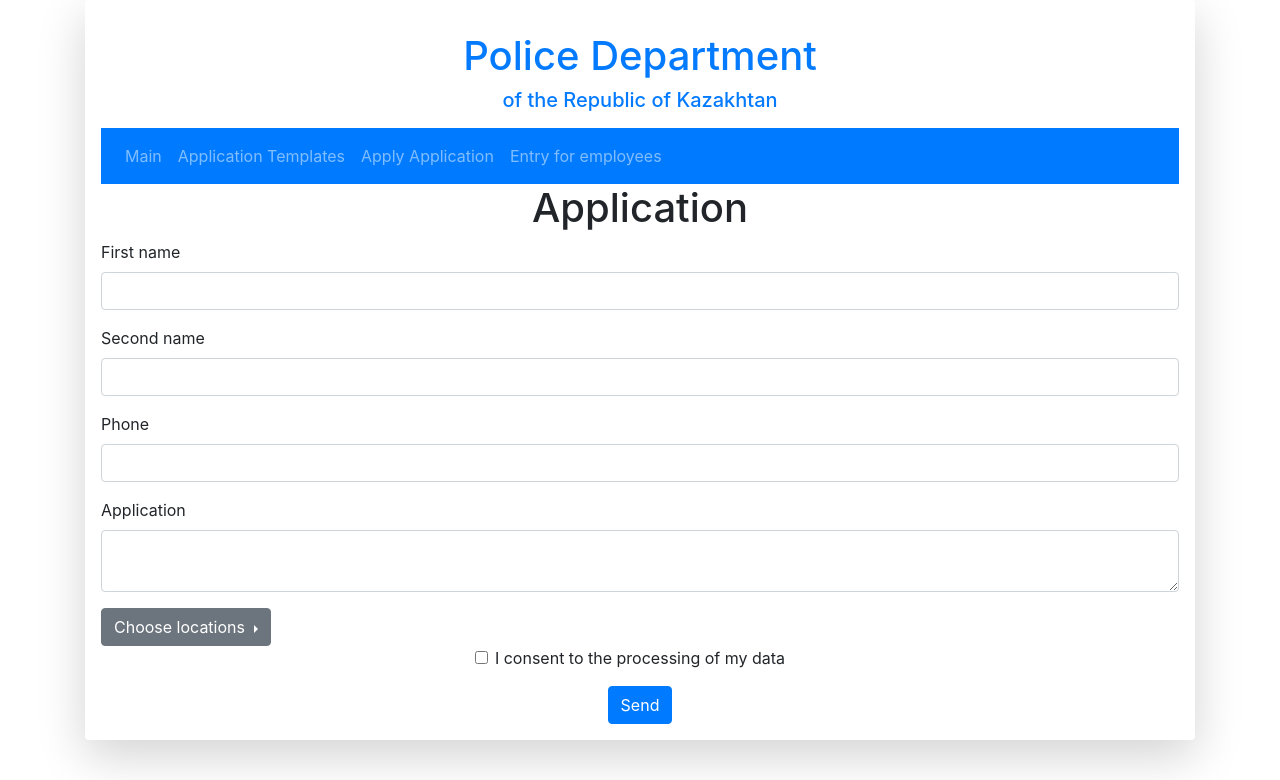
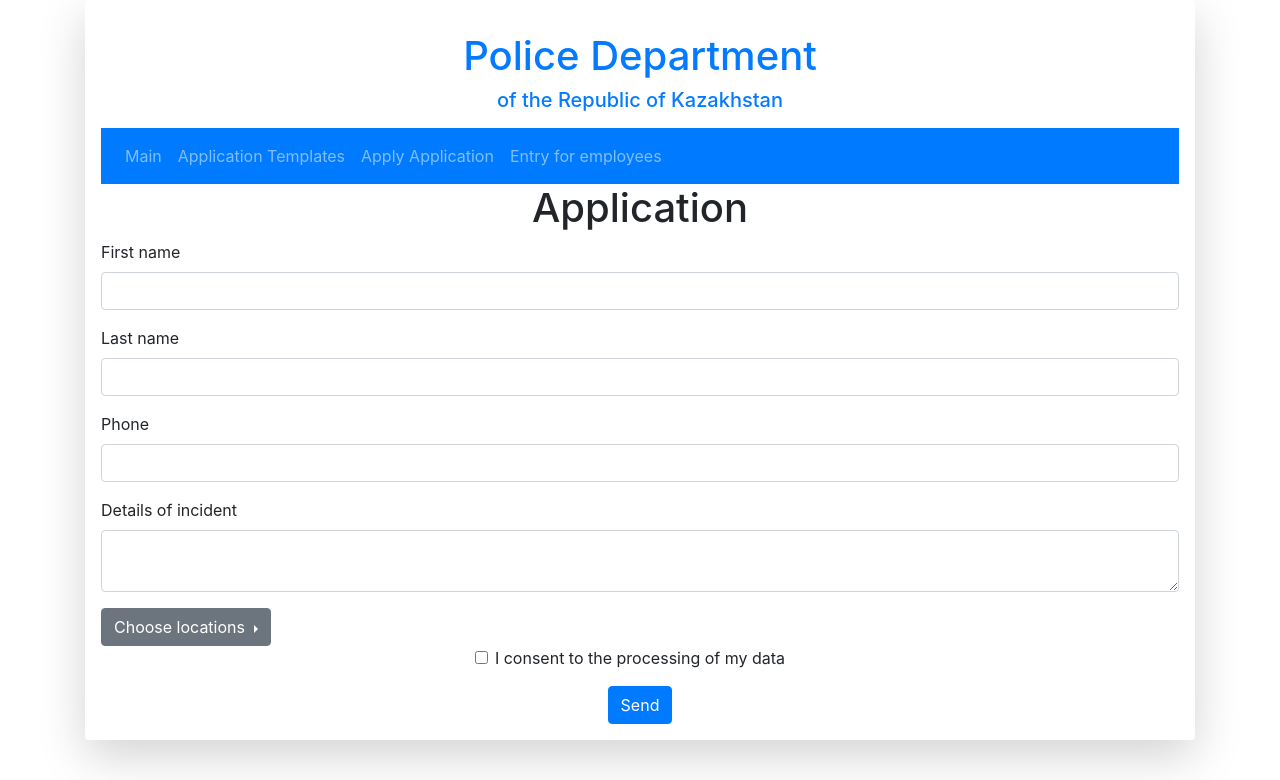
Before and after one commit to YuliaChornenko/police-department-portal, a Flask app: page /application in a window 1280 px wide. Shown: the top 780 px of the page. Run offline with Flask 2, Linux system fonts and the light colour scheme; some libraries are stand-ins or nearby versions.

Commit message:
12th commit

```diff
--- a/app/forms.py
+++ b/app/forms.py
@@ -25,9 +25,9 @@ class RegistrationForm(FlaskForm):
 
 class ApplicationForm(FlaskForm):
     first_name = StringField('First name', [validators.Length(min=4, max=60)])
-    second_name = StringField('Second name', [validators.Length(min=4, max=60)])
+    second_name = StringField('Last name', [validators.Length(min=4, max=60)])
     phone = StringField('Phone')
     location = StringField('Location')
-    application = TextAreaField('Application')
+    application = TextAreaField('Details of incident')
     accept_tos = BooleanField('I consent to the processing of my data',
                               [DataRequired()])
--- a/app/templates/base.html
+++ b/app/templates/base.html
@@ -23,7 +23,7 @@
             <div class="shadow-lg p-3 mb-5 bg-white rounded">
                 <p>
                     <h1 align="center" style="color: #047bff">Police Department</h1>
-                    <h5 align="center" style="color: #047bff">of the Republic of Kazakhtan</h5>
+                    <h5 align="center" style="color: #047bff">of the Republic of Kazakhstan</h5>
                 </p>
                 <nav class="navbar navbar-expand-lg navbar-dark bg-primary">
                     <div class="collapse navbar-collapse" id="navbarTogglerDemo01">
```
